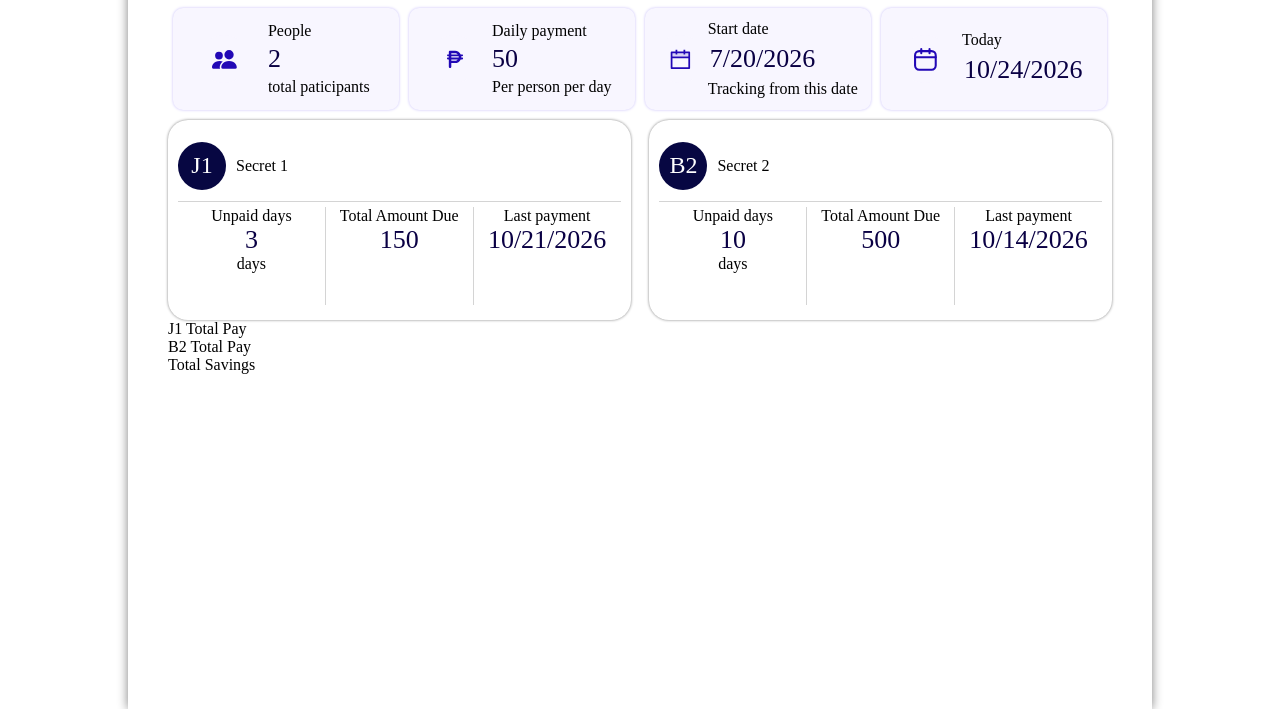
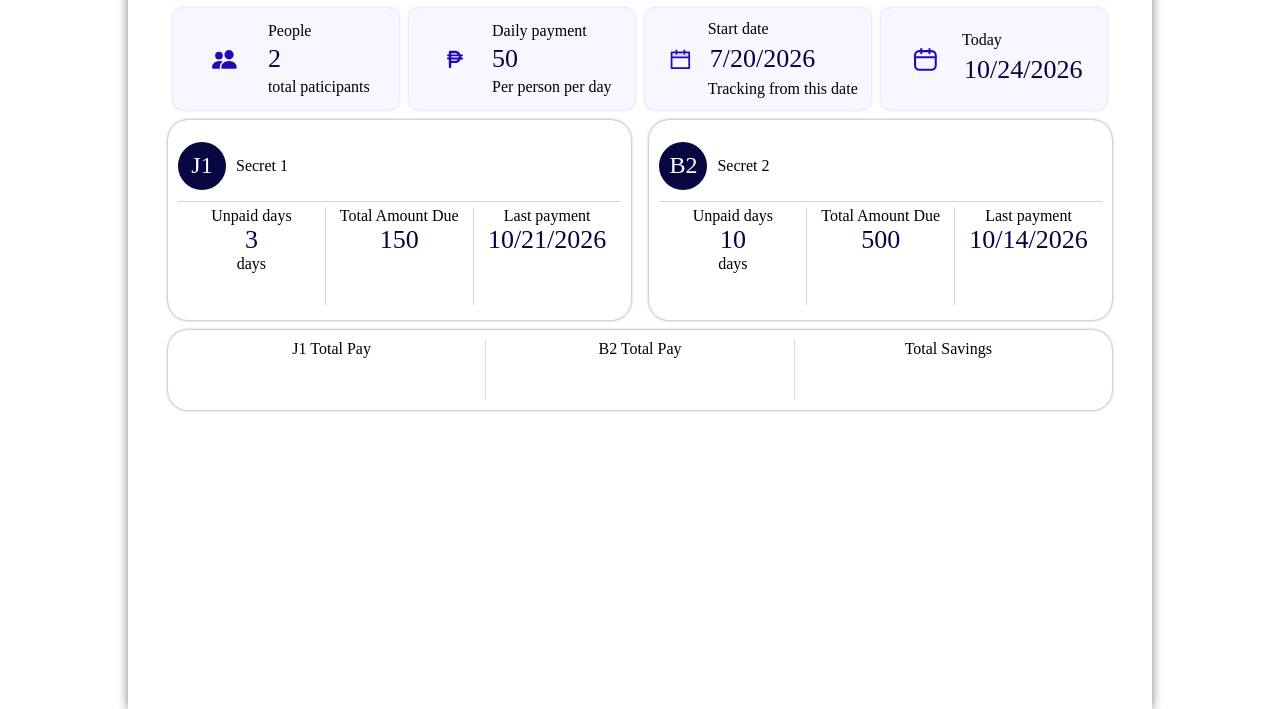
Before and after one commit to Jervy-Dev/Daily-payment-tracker, a plain HTML site: page index.html in a window 1280 px wide. Shown: the part 91-800 px from the top of the page. Drawn offline with Linux system fonts and the light colour scheme.

Commit message:
Update style.css

```diff
--- a/style.css
+++ b/style.css
@@ -161,6 +161,30 @@
     align-items: center;
 }
 
+.tsav{
+    display: flex;
+    justify-self: center;
+    width: 100%;
+    box-shadow: 0px 0px 3px gray;
+    height: 10vh;
+    border-radius: 20px;
+    margin-top: 10px;
+    padding: 10px;
+    justify-content: space-evenly;
+}
+
+.tsav > div{
+    flex: 1;
+    text-align: center;
+}
+
+.jsaves_con{
+    height: 100%;
+    border-left: solid 1px rgb(228, 216, 216);
+    border-right: solid 1px rgb(228, 216, 216);
+}
+
+
 @media (max-width:1251px){
     .content{
         width: 100%;
```
